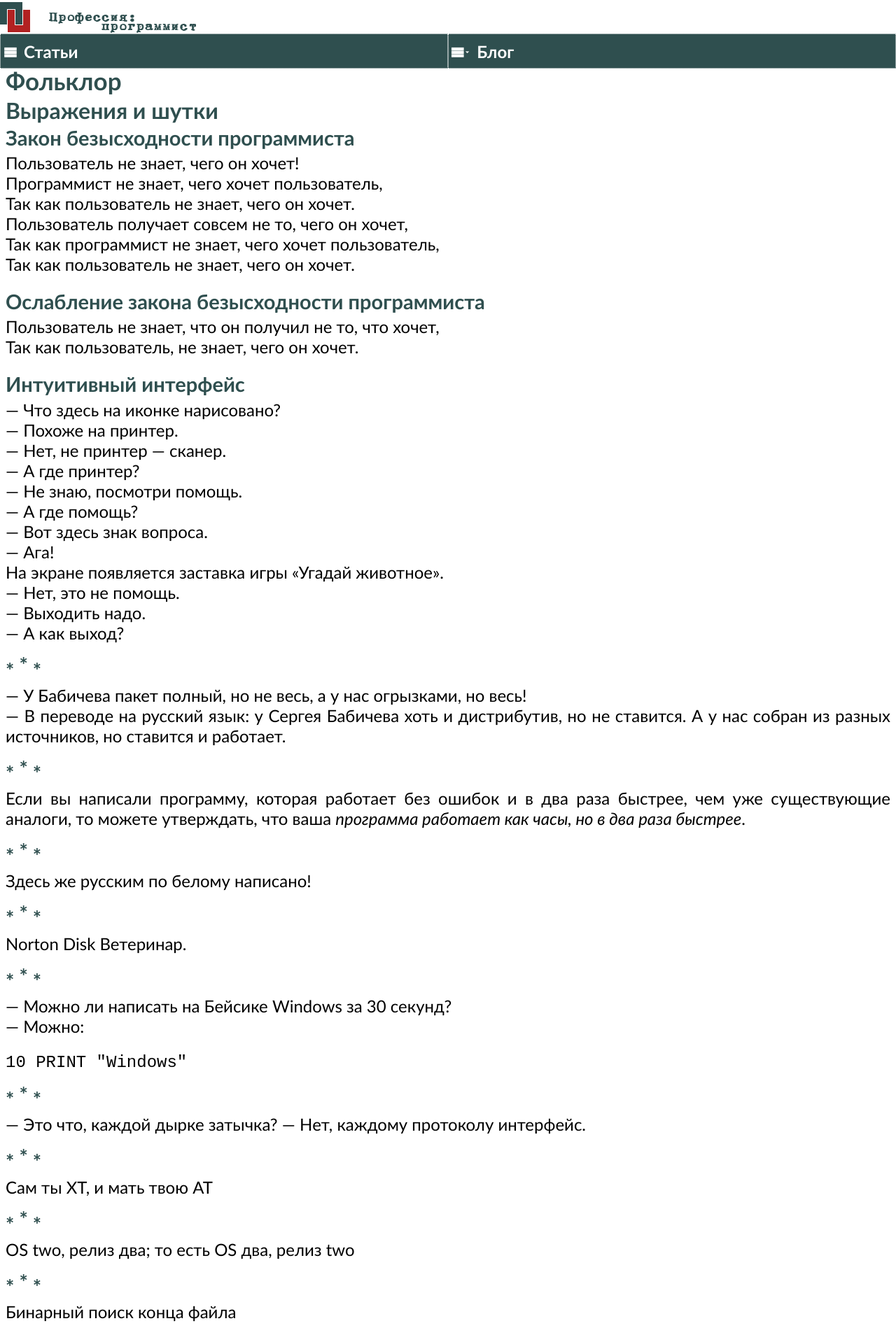
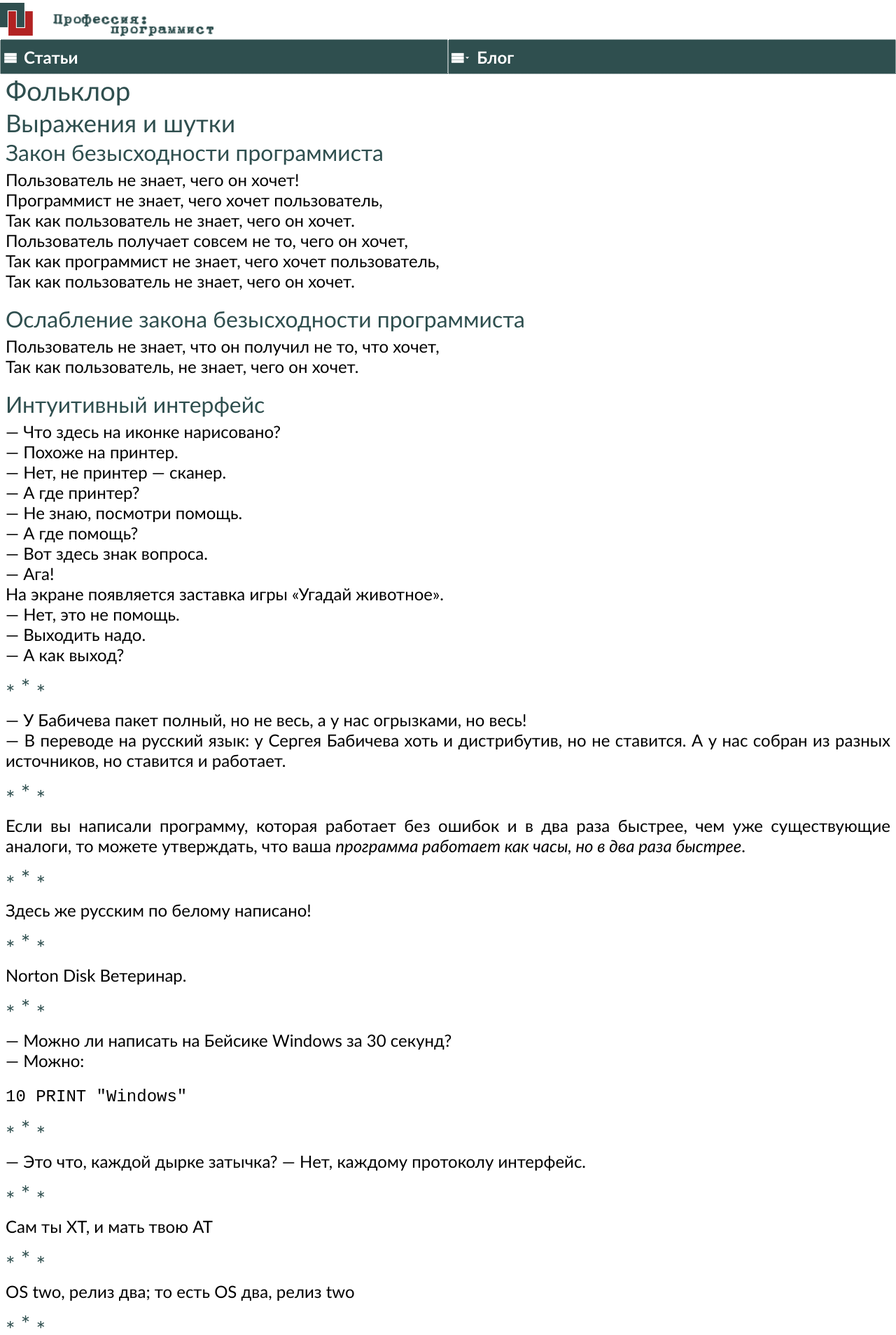
Before and after one commit to markshevchenko/markshevchenko.github.io, a Jekyll site: the page built from articles/slang/3.md, in a window 1280 px wide. Shown: the top 1908 px of the page at 70% size. Built offline with Jekyll 4.4.1, drawn with Linux system fonts in a browser that asks for light colours; some web fonts are replaced; our own code applies the rules of GitHub Pages for plain Markdown files.

Commit message:
Лёгкие шрифты заголовков и логотип без полей.

```diff
--- a/assets/css/main.css
+++ b/assets/css/main.css
@@ -21,14 +21,15 @@
 }
 
 header {
+  padding: 4px 0;
 }
 
 article {
-  padding: 0 8px;
+  padding: 4px 8px;
 }
 
 footer {
-  padding: 0 8px;
+  padding: 4px 8px;
   border: 1px dotted white;
 
   color: white;
@@ -133,28 +134,28 @@
 }
 
 h1 {
-  font-size: 161%;
+  font-size: 177%;
   font-weight: bold;
 }
 
 h2 {
-  font-size: 146%;
-  font-weight: bold;
+  font-size: 161%;
+  font-weight: normal;
 }
 
 h3 {
-  font-size: 133%;
-  font-weight: bold;
+  font-size: 146%;
+  font-weight: normal;
 }
 
 h4 {
-  font-size: 121%;
-  font-weight: ;
+  font-size: 133%;
+  font-weight: normal;
 }
 
 h5 {
-  font-size: 110%;
-  font-weight: bold;
+  font-size: 121%;
+  font-weight: normal;
 }
 
 h6 {
```
Also changed, not shown: assets/img/logo.png.
